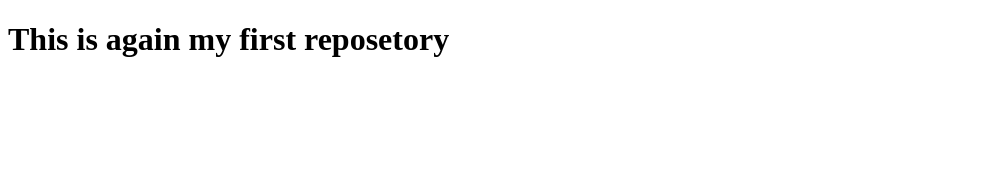
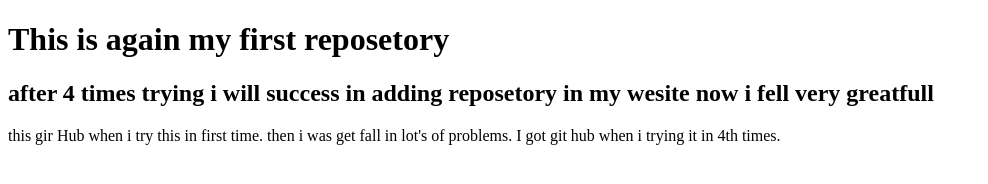
Before and after one commit to sohaib-maiem/my-projects, a plain HTML site: page index.html in a window 1280 px wide. Shown: the whole page, without its empty margins (0-988 px from the left). Drawn offline with Linux system fonts and the light colour scheme.

Commit message:
this is heading

```diff
--- a/index.html
+++ b/index.html
@@ -9,6 +9,8 @@
 <body>
     <div>
         <h1>This is again my first reposetory</h1>
+        <h2>after 4 times trying i will success in adding reposetory in my wesite now i fell very greatfull</h2>
+        <p>this gir Hub when i try this in first time. then i was get fall in lot's of problems. I got git hub when i trying it in 4th times.</p>
     </div>
 </body>
 </html>
```
Also changed, not shown: 1 other file.
